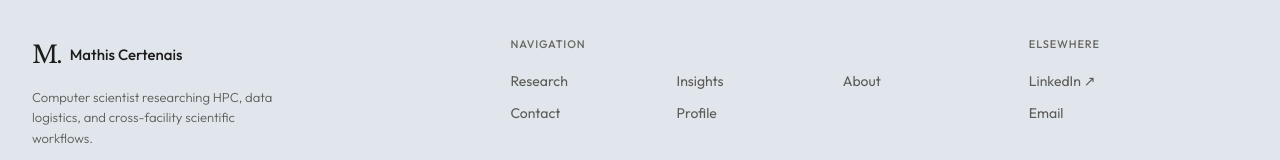
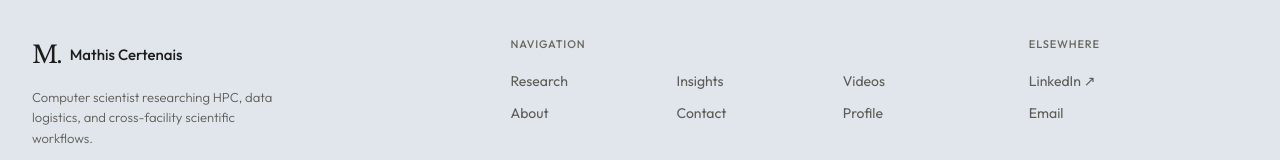
Before and after one commit to MathisCertenais/mathiscertenais.github.io, a React (Vite) app: page / in a window 1280 px wide. Shown: the part 5489-5649 px from the top of the page. Built offline with nearby package versions, Linux system fonts and the light colour scheme; no server answers.

Commit message:
[style] add Videos to the footer navigation
Add the /videos link after Insights, matching the header order; the six
links now fill a balanced 3x2 grid.

```diff
--- a/src/components/SiteFooter.tsx
+++ b/src/components/SiteFooter.tsx
@@ -18,6 +18,7 @@ const footerGroups: FooterGroup[] = [
     links: [
       { label: 'Research', href: '/research' },
       { label: 'Insights', href: '/writing' },
+      { label: 'Videos', href: '/videos' },
       { label: 'About', href: '/about' },
       { label: 'Contact', href: '/contact' },
       { label: 'Profile', href: '/resume' },
```
Also changed, not shown: 45 other files (tests, documents, lock files or other folders).
